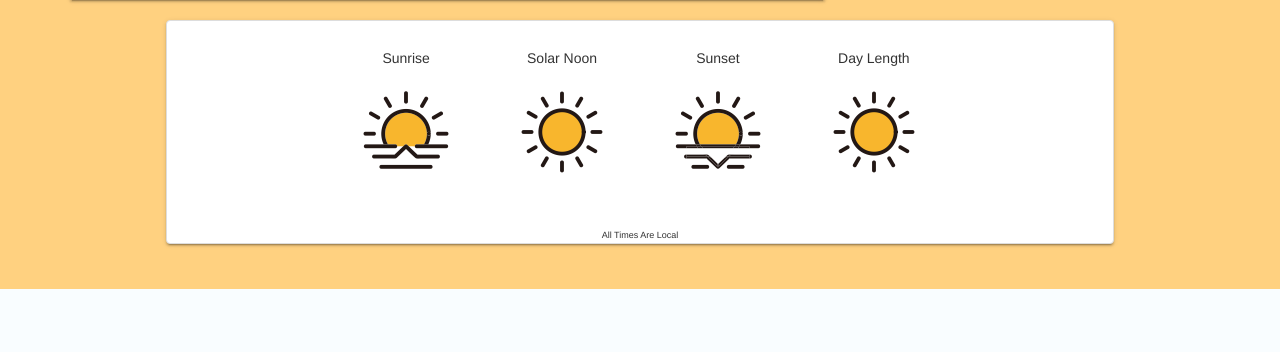
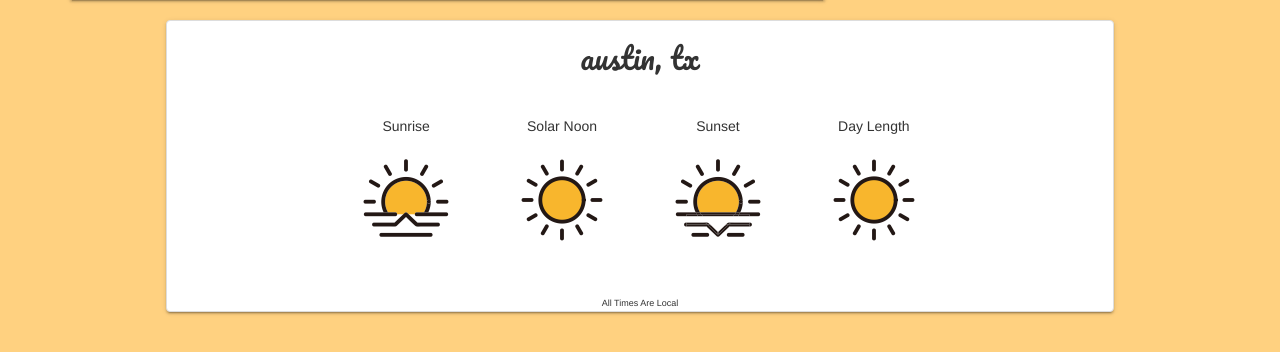
Before and after one commit to bazfer/sun-catcher, a PHP site: page / in a window 1280 px wide. Shown: the part 511-863 px from the top of the page. Before the commit the page ends 800 px from the top, so only its background shows below. Run offline with PHP 8.4, Linux system fonts and the light colour scheme; some libraries are stand-ins or nearby versions.

Commit message:
merging lots of fixes

```diff
--- a/assets/scripts/script.js
+++ b/assets/scripts/script.js
@@ -17,6 +17,15 @@
 var password;
 var placeName;
 var previousResult;
+
+// Google Maps global variables
+var map;
+var input;
+var searchBox;
+var markers;
+var places;
+var bounds;
+var icon;
 
 
 
@@ -76,8 +85,8 @@
 
 		if (data.user == email) {
 			// limits significant digits showed in recent search box
-			var displayedLatitude = latitude.toPrecision(6);
-			var displayedLongitude = longitude.toPrecision(6);
+			var displayedLatitude = data.latitude.toPrecision(6);
+			var displayedLongitude = data.longitude.toPrecision(6);
 
 			var newRow = $("<tr class='recentSearch'><td>" + data.location + "</td><td>" + displayedLatitude + "</td><td>" + displayedLongitude + "</td></tr>");
 			newRow.attr("data-location", data.location).attr("data-latitude", data.latitude).attr("data-longitude", data.longitude);
@@ -215,6 +224,7 @@
 	longitude = $(previousResult).data("longitude");
 	getSolarTimes();
 
+
 	var geocoder = new google.maps.Geocoder();
     var address = $(previousResult).data("location");
 
@@ -234,28 +244,21 @@
         }
     });
 
-
-	var map = new google.maps.Map(document.getElementById('map'), {
-	  center: {lat: latitude, lng: longitude},
-	  zoom: 13,
-	  mapTypeId: 'roadmap'
-	});
-
-
+	map.setCenter(new google.maps.LatLng(latitude, longitude));
 
 }
 
 // google map
 function initAutocomplete() {
-	var map = new google.maps.Map(document.getElementById('map'), {
+	map = new google.maps.Map(document.getElementById('map'), {
 	  center: {lat: 30.2672, lng: -97.7431},
 	  zoom: 13,
 	  mapTypeId: 'roadmap'
 	});
 
 	// Create the search box and link it to the UI element.
-	var input = document.getElementById('pac-input');
-	var searchBox = new google.maps.places.SearchBox(input);
+	input = document.getElementById('pac-input');
+	searchBox = new google.maps.places.SearchBox(input);
 	map.controls[google.maps.ControlPosition.TOP_LEFT].push(input);
 
 	// Bias the SearchBox results towards current map's viewport.
@@ -263,11 +266,11 @@
 		searchBox.setBounds(map.getBounds());
 	});
 
-	var markers = [];
+	markers = [];
 	// Listen for the event fired when the user selects a prediction and retrieve
 	// more details for that place.
 	searchBox.addListener('places_changed', function() {
-		var places = searchBox.getPlaces();
+		places = searchBox.getPlaces();
 
 		if (places.length == 0) {
 			return;
@@ -280,7 +283,7 @@
 		markers = [];
 
 		// For each place, get the icon, name and location.
-		var bounds = new google.maps.LatLngBounds();
+		bounds = new google.maps.LatLngBounds();
 		places.forEach(function(place) {
 			placeName = place.name;
 			if (!place.geometry) {
@@ -291,7 +294,7 @@
 			longitude = ((place.geometry.viewport.b.f + place.geometry.viewport.b.b)/2);
 			getSolarTimes();
 			storeData();
-			var icon = {
+			icon = {
 				url: place.icon,
 				size: new google.maps.Size(71, 71),
 				origin: new google.maps.Point(0, 0),
@@ -317,11 +320,6 @@
 		map.fitBounds(bounds);
 	});
 }
-
-
-
-
-
 
 function initApp() {
 
--- a/assets/styles/style.css
+++ b/assets/styles/style.css
@@ -95,6 +95,10 @@
 	padding: 12px;
 }
 
+#city-name, h1 {
+	font-family: Pacifico, Roboto;
+}
+
 /* solar data footnote */
 #local {
 	font-size: xx-small;
@@ -152,9 +156,21 @@
 	display: inline-block;
 }
 
+
 #previousSearches {
 	border-top: none;
+	/*height: 300px;
+	overflow-y: scroll;
+	display: block;*/
 }
+
+.panel-body {
+	height: 270px;
+	overflow-y: auto;
+	padding: 0px;
+}
+
+
 
 
 /* FOR MOBILE */
--- a/index.html
+++ b/index.html
@@ -17,8 +17,13 @@
 	<link href="https://fonts.googleapis.com/icon?family=Material+Icons"
     rel="stylesheet">
 
+	<!--GOOGLE FONTS -->
+    <link href="https://fonts.googleapis.com/css?family=Pacifico" rel="stylesheet">
+
 	<!--VIEWPORTS-->
 	<meta name="viewport" content="width=device-width, initial-scale=1.0">
+
+
 
 
 </head>
@@ -27,7 +32,7 @@
 	<!--NAV BAR -->
 	<nav class="light-blue lighten-4" role="navigation">
 		<div class="nav-wrapper container">
-			<a id="logo-container" href="#" class="brand-logo">Logo</a>
+			<a id="logo-container" href="index.html" class="brand-logo"><img style="width: 150px" src="assets/images/logo.png"></a>
 			<ul id="nav-mobile" class="right">
 				<li><div id="loginStatus" class="card-title"></div></li>
 				<li><a id="logout" href="#"><i class="material-icons">exit_to_app</i></a></li>
@@ -107,6 +112,10 @@
 			<div class="col l10 offset-l1 m10 offset-m1 s12">
 				<div class="panel panel-default custom-cont solar-data-cont">
 		  			<div class="panel-body" id="icons-container">
+			  			<div id="city-name">
+							<h2>austin, tx</h2>
+							</br>
+			  			</div>
 						<div class="solar-container">
 							<span>Sunrise</span>
 		  					<div class="solar-icon"><img class="solar-png" src="assets/images/sunrise.png"></div>
```
Also changed, not shown: assets/images/logo.png (added).
